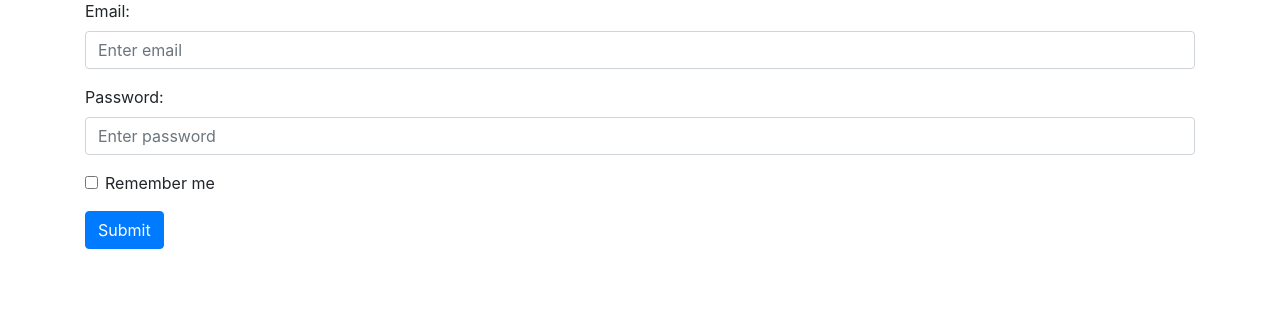
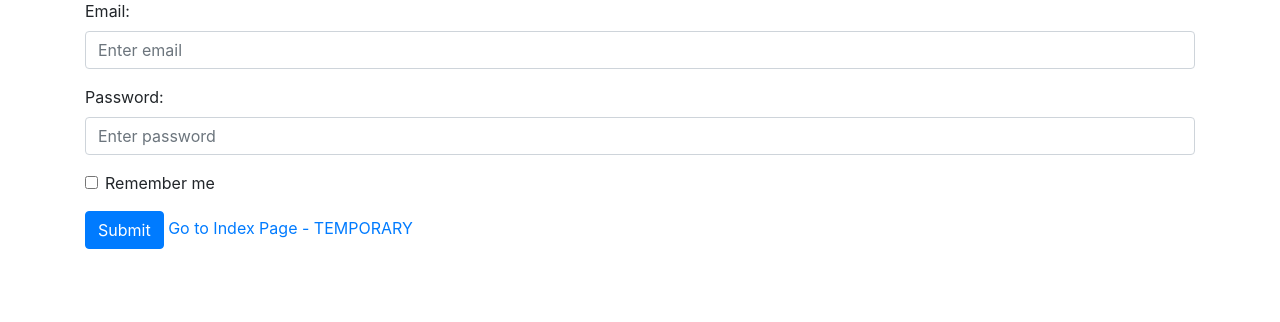
Before and after one commit to mb535/finalproject, a Flask app: page / in a window 1280 px wide. Shown: the part 111-433 px from the top of the page. Run offline with Flask 2, Linux system fonts and the light colour scheme; some libraries are stand-ins or nearby versions.

Commit message:
Fix: include link to index page temporarily

```diff
--- a/app/templates/login.html
+++ b/app/templates/login.html
@@ -30,6 +30,7 @@
       </label>
     </div>
     <button type="submit" class="btn btn-primary">Submit</button>
+    <a href="index"> Go to Index Page - TEMPORARY</a>
   </form>
 </div>
 
```
